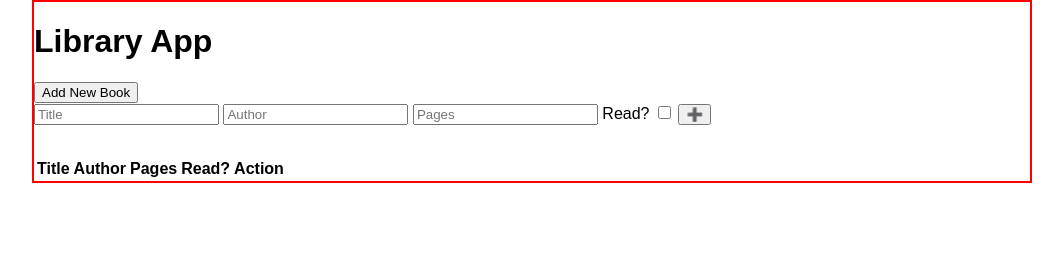
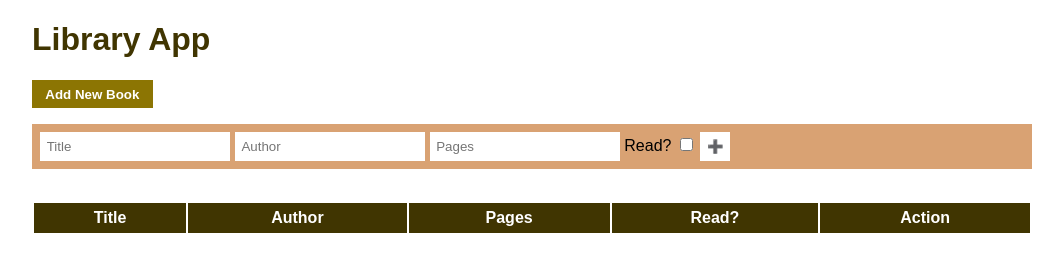
Before and after one commit to KumarAmitt/Library, a plain HTML site: page index.html in a window 1280 px wide. Both pictures are taken after a click on the button "Add New Book". Shown: the whole page, without its empty margins (108-1171 px from the left). Drawn offline with Linux system fonts and the light colour scheme.

Commit message:
Add styles for form and table

```diff
--- a/css/style.css
+++ b/css/style.css
@@ -15,16 +15,47 @@ body {
 }
 
 .container {
-  border: 2px solid red;
   max-width: 1000px;
   margin: 0 auto;
 }
 
-.library-form {
-  /*display: flex;*/
-  display: none;
+.heading {
+  color: #403501;
 }
 
+.add-book {
+  padding: 0.5em 1em;
+  border: none;
+  background-color: #8C7503;
+  color: #fff;
+  font-weight: bold;
+  outline: none;
+}
+
+.add-book:hover {
+  background-color: #403501;
+}
+
+.library-form {
+  display: none;
+  margin-top: 1em;
+  padding: 0.5em;
+  background-color: #D9A273;
+}
+
+.library-form input {
+  outline: none;
+  border: none;
+  padding: 0.5em;
+  color: #403501;
+}
+
+.form-submit {
+  background-color: #fff;
+}
+.form-submit:hover {
+  background-color: #A4A5A6;
+}
 .show {
   display: block;
 }
@@ -33,6 +64,24 @@ body {
   margin-top: 2em;
 }
 
+.table {
+  width: 100%;
+  margin: 0 auto 1em;
+}
+
+th, td{
+  color: #fff;
+  padding: 0.4em;
+}
+
+th {
+  background-color: #403501;
+}
+td {
+  background-color: #8C7503;
+  text-align: center;
+}
+
 .yes {
   content: 'YES';
 }
--- a/index.html
+++ b/index.html
@@ -12,7 +12,7 @@
 </head>
 <body>
   <div class="container">
-    <h1>Library App</h1>
+    <h1 class="heading">Library App</h1>
 
     <button class="add-book">Add New Book</button>
 
@@ -28,7 +28,7 @@
     </form>
 
     <div class="shelf">
-      <table>
+      <table class="table">
         <thead>
         <tr>
           <th>Title</th>
```
